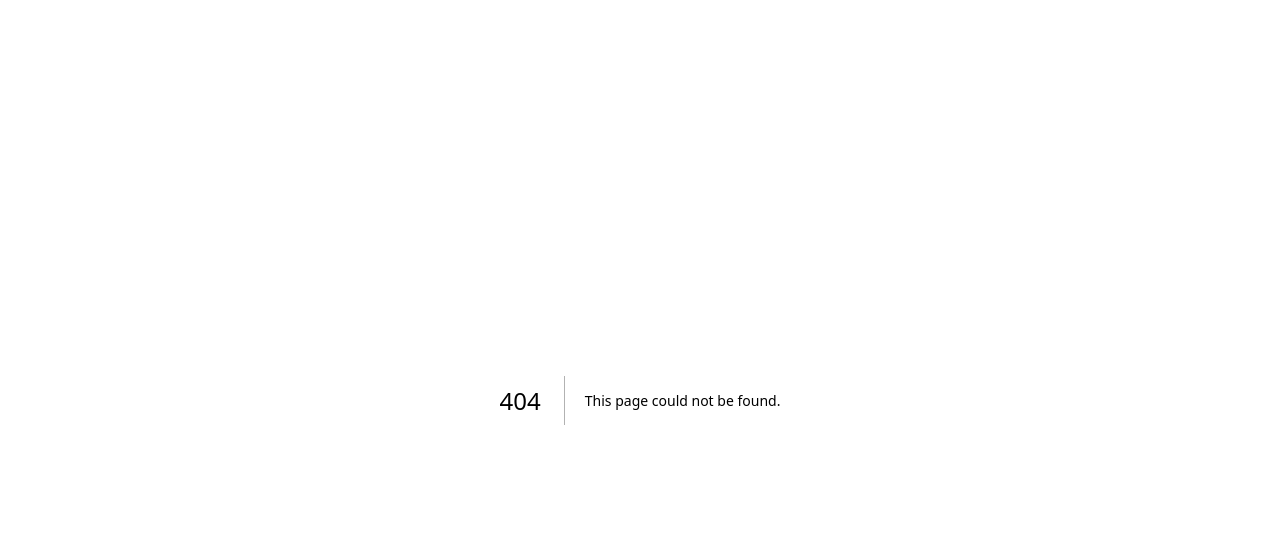
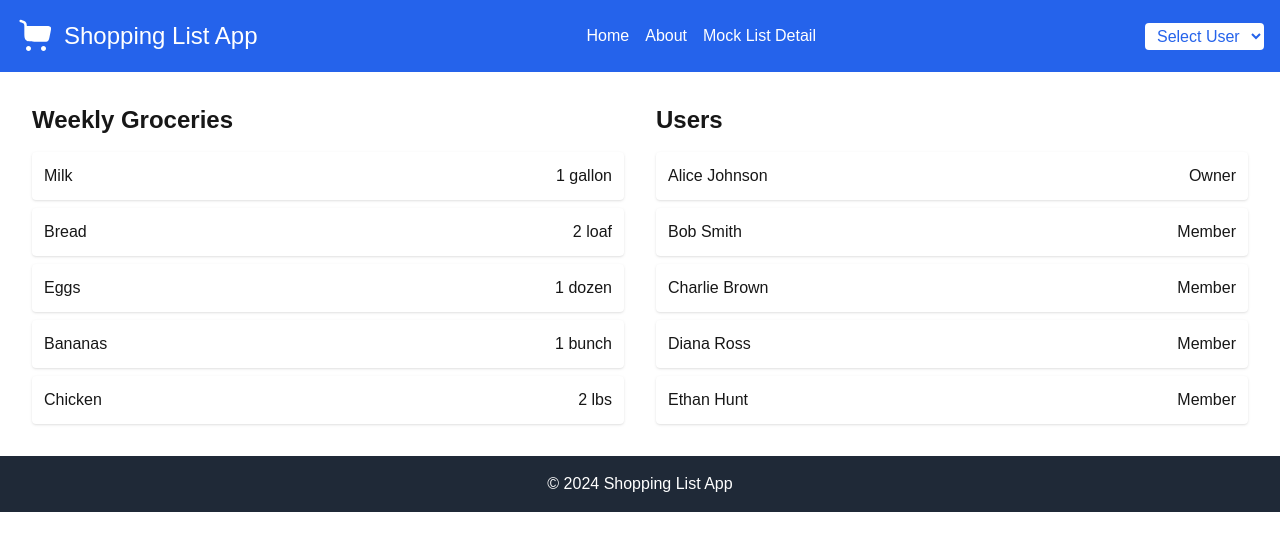
Before and after one commit to Horazmic/frontend-shopping-list, a Next.js app: page /list-detail in a window 1280 px wide. Before the commit this address had no page. Shown: the top 550 px of the page. Built offline with nearby package versions, Linux system fonts and the light colour scheme.

Commit message:
add mock list detail

```diff
--- /dev/null
+++ b/app/about/page.js
@@ -0,0 +1,12 @@
+function About() {
+    return (
+        <div className="container mx-auto p-4">
+            <h1 className="text-2xl font-bold mb-4">About Our Shopping List App</h1>
+            <p className="text-lg">
+                Welcome to our Shopping List App! This application is designed to simplify your shopping experience by allowing you to create, manage, and share shopping lists with ease. Whether you're planning for weekly groceries or organizing a special event, our app helps you stay organized and efficient. With features like collaborative list editing and user management, you can streamline your shopping process and never forget an important item again.
+            </p>
+        </div>
+    )
+}
+
+export default About;
--- a/app/layout.js
+++ b/app/layout.js
@@ -1,4 +1,5 @@
 import localFont from "next/font/local";
+import Image from "next/image";
 import "./globals.css";
 
 const geistSans = localFont({
@@ -17,13 +18,55 @@ export const metadata = {
   description: "Generated by create next app",
 };
 
+// export default function RootLayout({ children }) {
+//   return (
+//     <html lang="en">
+//       <body
+//         className={`${geistSans.variable} ${geistMono.variable} antialiased`}
+//       >
+//         {children}
+//       </body>
+//     </html>
+//   );
+// }
+
 export default function RootLayout({ children }) {
   return (
     <html lang="en">
-      <body
-        className={`${geistSans.variable} ${geistMono.variable} antialiased`}
-      >
-        {children}
+      <body>
+        <header className="bg-blue-600 text-white p-4">
+          <div className="flex items-center justify-between">
+            <div className="flex items-center">
+              <Image
+                src="/logo.svg"
+                alt="Shopping Cart Logo"
+                width={40}
+                height={40}
+                className="mr-2"
+              />
+              <h1 className="text-2xl">Shopping List App</h1>
+            </div>
+            <nav>
+              <ul className="flex space-x-4 justify-center">
+                <li><a href="/" className="hover:underline">Home</a></li>
+                <li><a href="/about" className="hover:underline">About</a></li>
+                <li><a href="/list-detail" className="hover:underline">Mock List Detail</a></li>
+                {/* Add more links as needed */}
+              </ul>
+            </nav>
+            <select className="bg-white text-blue-600 px-2 py-1 rounded">
+              <option value="">Select User</option>
+              <option value="user1">Michal</option>
+              <option value="user2">Žalud</option>
+            </select>
+          </div>
+        </header>
+        <main className="p-4">
+          {children}
+        </main>
+        <footer className="bg-gray-800 text-white p-4 text-center">
+          © 2024 Shopping List App
+        </footer>
       </body>
     </html>
   );
--- /dev/null
+++ b/app/list-detail/list-detail.js
@@ -0,0 +1,33 @@
+'use client'
+
+import { useState } from 'react';
+
+const mockShoppingList = {
+  id: 1,
+  name: "Weekly Groceries",
+  items: [
+    { id: 1, name: "Milk", quantity: 1, unit: "gallon" },
+    { id: 2, name: "Bread", quantity: 2, unit: "loaf" },
+    { id: 3, name: "Eggs", quantity: 1, unit: "dozen" },
+    { id: 4, name: "Bananas", quantity: 1, unit: "bunch" },
+    { id: 5, name: "Chicken", quantity: 2, unit: "lbs" },
+  ]
+};
+
+export default function ListDetail() {
+  const [shoppingList, setShoppingList] = useState(mockShoppingList);
+
+  return (
+    <div className="container mx-auto p-4">
+      <h1 className="text-2xl font-bold mb-4">{shoppingList.name}</h1>
+      <ul className="space-y-2">
+        {shoppingList.items.map((item) => (
+          <li key={item.id} className="flex justify-between items-center bg-white p-3 rounded shadow">
+            <span>{item.name}</span>
+            <span>{item.quantity} {item.unit}</span>
+          </li>
+        ))}
+      </ul>
+    </div>
+  );
+}
--- /dev/null
+++ b/app/list-detail/page.js
@@ -0,0 +1,14 @@
+import ListDetail from './list-detail';
+import UsersDetail from './users.detail';
+export default function ListDetailPage() {
+    return (
+        <div className="flex">
+            <div className="w-1/2">
+                <ListDetail />
+            </div>
+            <div className="w-1/2">
+                <UsersDetail />
+            </div>
+        </div>
+    );
+}
--- /dev/null
+++ b/app/list-detail/users.detail.js
@@ -0,0 +1,28 @@
+'use client'
+import { useState } from 'react';
+
+const mockUsers = [
+  { id: 1, name: "Alice Johnson", role: "Owner" },
+  { id: 2, name: "Bob Smith", role: "Member" },
+  { id: 3, name: "Charlie Brown", role: "Member" },
+  { id: 4, name: "Diana Ross", role: "Member" },
+  { id: 5, name: "Ethan Hunt", role: "Member" },
+];
+
+export default function UsersDetail() {
+    const [users, setUsers] = useState(mockUsers);
+
+    return (
+      <div className="container mx-auto p-4">
+        <h1 className="text-2xl font-bold mb-4">Users</h1>
+        <ul className="space-y-2">
+          {users.map((user) => (
+            <li key={user.id} className="flex justify-between items-center bg-white p-3 rounded shadow">
+              <span>{user.name}</span>
+              <span>{user.role}</span>
+            </li>
+          ))}
+        </ul>
+      </div>
+    );
+  }
--- a/app/page.js
+++ b/app/page.js
@@ -1,101 +1,9 @@
-import Image from "next/image";
-
-export default function Home() {
+export default function HomePage() {
   return (
-    <div className="grid grid-rows-[20px_1fr_20px] items-center justify-items-center min-h-screen p-8 pb-20 gap-16 sm:p-20 font-[family-name:var(--font-geist-sans)]">
-      <main className="flex flex-col gap-8 row-start-2 items-center sm:items-start">
-        <Image
-          className="dark:invert"
-          src="/next.svg"
-          alt="Next.js logo"
-          width={180}
-          height={38}
-          priority
-        />
-        <ol className="list-inside list-decimal text-sm text-center sm:text-left font-[family-name:var(--font-geist-mono)]">
-          <li className="mb-2">
-            Get started by editing{" "}
-            <code className="bg-black/[.05] dark:bg-white/[.06] px-1 py-0.5 rounded font-semibold">
-              app/page.js
-            </code>
-            .
-          </li>
-          <li>Save and see your changes instantly.</li>
-        </ol>
-
-        <div className="flex gap-4 items-center flex-col sm:flex-row">
-          <a
-            className="rounded-full border border-solid border-transparent transition-colors flex items-center justify-center bg-foreground text-background gap-2 hover:bg-[#383838] dark:hover:bg-[#ccc] text-sm sm:text-base h-10 sm:h-12 px-4 sm:px-5"
-            href="https://vercel.com/new?utm_source=create-next-app&utm_medium=appdir-template-tw&utm_campaign=create-next-app"
-            target="_blank"
-            rel="noopener noreferrer"
-          >
-            <Image
-              className="dark:invert"
-              src="/vercel.svg"
-              alt="Vercel logomark"
-              width={20}
-              height={20}
-            />
-            Deploy now
-          </a>
-          <a
-            className="rounded-full border border-solid border-black/[.08] dark:border-white/[.145] transition-colors flex items-center justify-center hover:bg-[#f2f2f2] dark:hover:bg-[#1a1a1a] hover:border-transparent text-sm sm:text-base h-10 sm:h-12 px-4 sm:px-5 sm:min-w-44"
-            href="https://nextjs.org/docs?utm_source=create-next-app&utm_medium=appdir-template-tw&utm_campaign=create-next-app"
-            target="_blank"
-            rel="noopener noreferrer"
-          >
-            Read our docs
-          </a>
-        </div>
-      </main>
-      <footer className="row-start-3 flex gap-6 flex-wrap items-center justify-center">
-        <a
-          className="flex items-center gap-2 hover:underline hover:underline-offset-4"
-          href="https://nextjs.org/learn?utm_source=create-next-app&utm_medium=appdir-template-tw&utm_campaign=create-next-app"
-          target="_blank"
-          rel="noopener noreferrer"
-        >
-          <Image
-            aria-hidden
-            src="/file.svg"
-            alt="File icon"
-            width={16}
-            height={16}
-          />
-          Learn
-        </a>
-        <a
-          className="flex items-center gap-2 hover:underline hover:underline-offset-4"
-          href="https://vercel.com/templates?framework=next.js&utm_source=create-next-app&utm_medium=appdir-template-tw&utm_campaign=create-next-app"
-          target="_blank"
-          rel="noopener noreferrer"
-        >
-          <Image
-            aria-hidden
-            src="/window.svg"
-            alt="Window icon"
-            width={16}
-            height={16}
-          />
-          Examples
-        </a>
-        <a
-          className="flex items-center gap-2 hover:underline hover:underline-offset-4"
-          href="https://nextjs.org?utm_source=create-next-app&utm_medium=appdir-template-tw&utm_campaign=create-next-app"
-          target="_blank"
-          rel="noopener noreferrer"
-        >
-          <Image
-            aria-hidden
-            src="/globe.svg"
-            alt="Globe icon"
-            width={16}
-            height={16}
-          />
-          Go to nextjs.org →
-        </a>
-      </footer>
+    <div className="flex min-h-screen items-center justify-center bg-gray-100">
+      <h1 className="text-4xl font-bold text-blue-600">
+        Welcome to the shopping list app!
+      </h1>
     </div>
   );
 }
```
Also changed, not shown: public/logo.svg (added).
